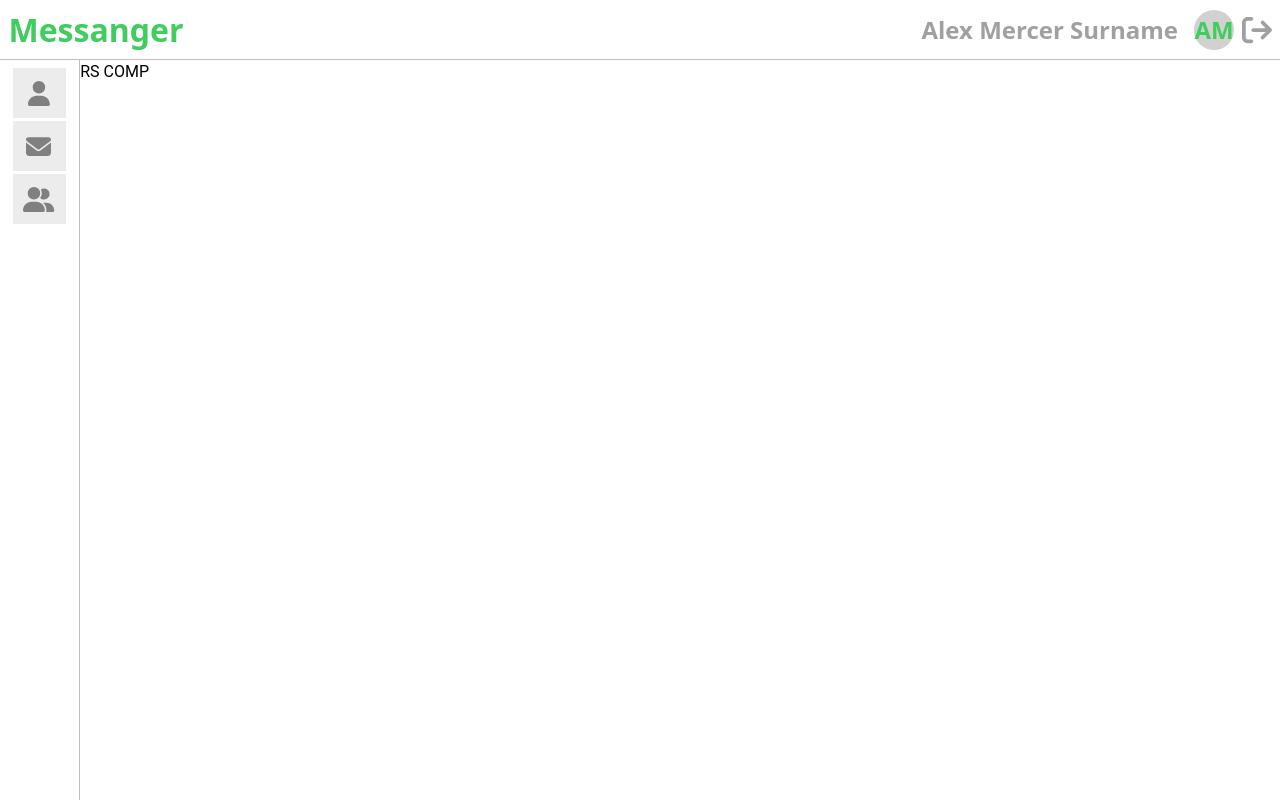
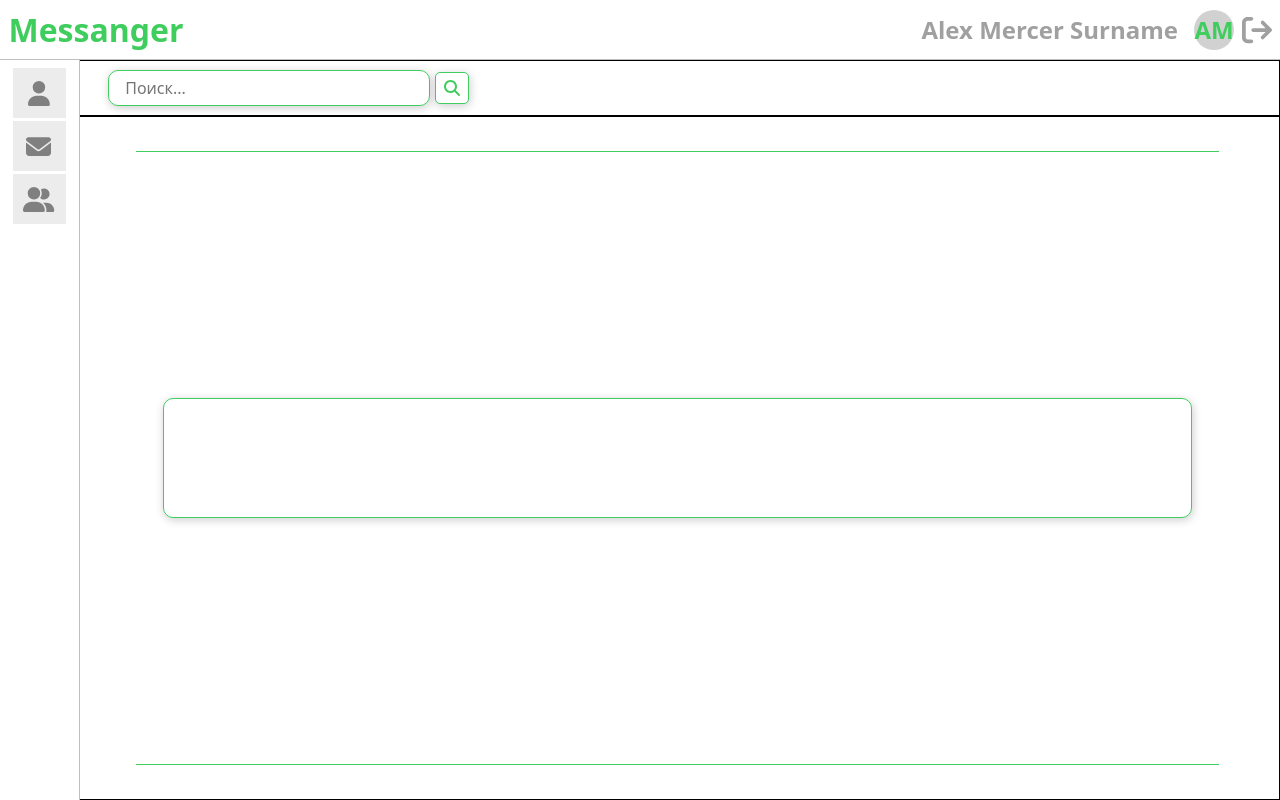
Before and after one commit to Irina40ina/Messender, a Vue app: page /main/users in a window 1280 px wide. Built offline with nearby package versions, Linux system fonts and the light colour scheme.

Commit message:
lesson dev

```diff
--- a/package.json
+++ b/package.json
@@ -17,6 +17,7 @@
     "gsap": "^3.12.5",
     "inputmask": "^5.0.9",
     "maska": "^2.1.11",
+    "moment": "^2.30.1",
     "pinia": "^2.1.7",
     "register-service-worker": "^1.7.2",
     "socket.io-client": "^4.7.5",
--- a/src/App.vue
+++ b/src/App.vue
@@ -14,7 +14,7 @@
   --primary-fg: rgb(63, 205, 94);
   --color-bg-main: rgb(255, 255, 255);
   --color-bg-input: rgb(240, 240, 240);
-  --shadow: 1px 2px 10px rgba(0, 0, 0, 0.262);
+  --shadow: 1px 2px 10px rgba(0, 0, 0, 0.2);
   --border: 1px solid rgba(128, 128, 128, 0.5);
   --nav-item-color-bg: rgba(128, 128, 128, 0.15);
   --font: system-ui, -apple-system, BlinkMacSystemFont, 'Segoe UI', Roboto, Oxygen, Ubuntu, Cantarell, 'Open Sans', 'Helvetica Neue', sans-serif;
--- a/src/api/profileApi.js
+++ b/src/api/profileApi.js
@@ -9,7 +9,7 @@ export async function getProfile() {
         const response = await axios.get(hostName + '/profile/me', {
             headers: headersUrl,
         });
-        console.log(response);
+        return response.data.data;
     } catch(err) {
         console.error(`api/profileApi: getProfile => ${err}`);
     }
@@ -27,7 +27,7 @@ export async function multipleProfileUpdate() {
         }, {
             headers: headersJSON,
         });
-        console.log(response);
+        return response.data.data;
     } catch(err) {
         console.error(`api/profileApi: multipleProfileUpdate => ${err}`);
     }
@@ -43,7 +43,7 @@ export async function singleProfileUpdate() {
         }, {
             headers: headersJSON,
         });
-        console.log(response);
+        return response.data.data;
     } catch(err) {
         console.error(`api/profileApi: singleProfileUpdate => ${err}`);
     }
--- a/src/components/mainView/profile/profileComp.vue
+++ b/src/components/mainView/profile/profileComp.vue
@@ -9,6 +9,7 @@
             </header>
             <main class="profile__info">
 
+                <!-- Birth At picker -->
                 <primaryDialogComp
                 :is-show="isShowDateTimePicker"
                 @close="isShowDateTimePicker = false"
@@ -16,6 +17,16 @@
                     <dateTimePickerComp
                     @select-date-time="(data) => selectDateTime(data)"
                      />
+                </primaryDialogComp>
+
+                <!-- Delete Profile Dialog -->
+                <primaryDialogComp
+                :is-show="isShowDeleteDialogWindow"
+                @close="isShowDeleteDialogWindow = false"
+                >
+                    <deleteDialogWindowComp
+                    @close="isShowDeleteDialogWindow = false"
+                />
                 </primaryDialogComp>
 
                 <!-- БЛОК Учетных данных пользователя -->
@@ -70,22 +81,15 @@
                     <!-- BIRTH AT -->
                     <itemChunkComp
                     @open-date-time-picker="isShowDateTimePicker = true"
-                    :item="{ id: 'birth-at', key: 'Дата рождения', value: store.profileData.birthAt }"
+                    :item="{ id: 'birth-at', key: 'Дата рождения', value: store.replaceDateTimeSrting(store.profileData.birthAt) }"
                     />
 
                     <!-- CREATED AT -->
                     <itemChunkComp
-                    :item="{ id: 'created-at', key: 'Дата создания аккаунта', value: store.profileData.createdAt }"
+                    :item="{ id: 'created-at', key: 'Дата создания аккаунта', value: store.replaceDateTimeSrting(store.profileData.createdAt) }"
                     />
                 </div>
-                <primaryDialogComp
-                :is-show="isShowDeleteDialogWindow"
-                @close="isShowDeleteDialogWindow = false"
-                >
-                <deleteDialogWindowComp
-                @close="isShowDeleteDialogWindow = false"
-                />
-                </primaryDialogComp>
+
                 <div class="profile__actions">
                     <button class="profile__action-btn save-changed"
                     v-show="changeData.isChanged"
@@ -171,13 +175,9 @@ export default {
             this.changeData.countFields = countFields;
         }, { deep: true })
     },
-    mounted() {
-        {
-
-            const response = getProfile();
-            console.log(response);
-
-        }
+    async mounted() {
+        const response = await getProfile();
+        this.store.profileData = response;
     }
 }
 </script>
--- a/src/components/mainView/users/usersComp.vue
+++ b/src/components/mainView/users/usersComp.vue
@@ -1,6 +1,32 @@
 <template>
     <div class="users-container">
-        USERS COMP
+        <!-- HEADER -->
+        <header class="users-header">
+            <div class="input-panel">
+                <input
+                class="search-input"
+                type="text"
+                placeholder="Поиск..."
+                >
+                <button class="search-btn">
+                    <font-awesome-icon style="color: var(--primary-fg)" :icon="['fas', 'magnifying-glass']" />
+                </button>
+            </div>
+            <div class="actions-panel"
+            v-if="false"
+            >
+                <button></button>
+            </div>
+        </header>
+
+        <!-- MAIN -->
+        <main class="users-main">
+            <div class="users-wrapper">
+                <div class="users-item">
+
+                </div>
+            </div>
+        </main>
     </div>
 </template>
 
@@ -11,5 +37,92 @@ export default {
 </script>
 
 <style scoped>
+    .users-container {
+        width: 100%;
+        height: 100%;
+        display: flex;
+        flex-direction: column;
+        align-items: stretch;
+        justify-content: flex-start;
+        font-family: var(--font);
+        padding: 0 0 0 1.5rem;
+    }
+    .users-header {
+        height: 60px;
+        border: 1px solid black;
+        display: flex;
+        align-items: center;
+    }
 
+    /* INPUT PANEL */
+    .input-panel {
+        height: max-content;
+        display: flex;
+        align-items: center;
+        justify-content: center;
+        /* flex-grow: 1; */
+        margin: 0 auto 0 2rem;
+        width: 30%;
+    }
+    .search-input {
+        width: 90%;
+        padding: .3rem 1rem;
+        outline: rgba(0,0,0,0);
+        border: 1px solid var(--primary-fg);
+        border-radius: 10px;
+        margin-right: 0.3rem;
+        box-shadow: var(--shadow);
+    }
+    .search-btn {
+        border-radius: 5px;
+        border: 1px solid var(--primary-fg);
+        outline: rgba(0,0,0,0);
+        padding: .2rem 0.5rem;
+        transition: all 0.3s ease;
+        background-color: #fff;
+        box-shadow: var(--shadow);
+    }
+    .search-btn:hover {
+        background-color: #e6e6e6;
+        transition: all .3s ease;
+    }
+    .search-btn:active {
+        transition: all .3s ease;
+        box-shadow: none;
+    }
+
+    /* ACTIONS PANEL */
+    .actions-panel {
+        height: max-content;
+        display: flex;
+        align-items: center;
+        flex-grow: 2;
+        border: 1px solid black;
+    }
+
+    .users-main {
+        height: 100%;
+        border: 1px solid black;
+        display: flex;
+        align-items: center;
+        justify-content: center;
+    }
+    .users-wrapper {
+        width: 90%;
+        height: 90%;
+        border-top: 1px solid var(--primary-fg);
+        border-bottom: 1px solid var(--primary-fg);
+        overflow: auto;
+        display: flex;
+        flex-direction: column;
+        align-items: center;
+        justify-content: center;
+    }
+    .users-item {
+        width: 95%;
+        height: 120px;
+        border: 1px solid var(--primary-fg);
+        border-radius: 10px;
+        box-shadow: var(--shadow);
+    }
 </style>
--- a/src/main.js
+++ b/src/main.js
@@ -10,10 +10,10 @@ import { vMaska } from "maska";
 
 // ICON AWESOME
 import { library } from '@fortawesome/fontawesome-svg-core';
-import { faUser, faUserGroup, faEnvelope, faPenToSquare, faArrowRightFromBracket, faXmark, faRotateLeft, faCheck, faFloppyDisk, faTrash } from '@fortawesome/free-solid-svg-icons';
+import { faUser, faUserGroup, faEnvelope, faPenToSquare, faArrowRightFromBracket, faXmark, faRotateLeft, faCheck, faFloppyDisk, faTrash, faMagnifyingGlass } from '@fortawesome/free-solid-svg-icons';
 import { FontAwesomeIcon } from '@fortawesome/vue-fontawesome';
 
-library.add(faUser, faUserGroup, faEnvelope, faPenToSquare, faArrowRightFromBracket, faXmark, faRotateLeft, faCheck, faFloppyDisk, faTrash );
+library.add(faUser, faUserGroup, faEnvelope, faPenToSquare, faArrowRightFromBracket, faXmark, faRotateLeft, faCheck, faFloppyDisk, faTrash, faMagnifyingGlass );
 
 const app = createApp(App);
 const pinia = createPinia();
--- /dev/null
+++ b/src/plugins/momentPlugin.js
@@ -0,0 +1,5 @@
+import moment from 'moment';
+
+moment.locale('ru-RU');
+
+export default moment;
--- a/src/store/mainStore.js
+++ b/src/store/mainStore.js
@@ -1,5 +1,6 @@
 import { defineStore } from "pinia";
-import { getProfile } from '@/api/profileApi';
+import { getProfile } from "@/api/profileApi";
+import moment from '@/plugins/momentPlugin';
 
 export const useMainStore = defineStore("useMainStore", {
   state: () => {
@@ -49,15 +50,23 @@ export const useMainStore = defineStore("useMainStore", {
       return filteredObj;
     },
     resetPhoneNumberMask(number) {
-        let sourceNumber = number.split('');
+        let sourceNumber = number.split("");
         let readyValue = [];
-        let excludedChars = '+()- '
+        let excludedChars = "+()- ";
         sourceNumber.forEach((char) => {
             if (!excludedChars.includes(char)) {
-                readyValue.push(char);
+            readyValue.push(char);
             }
-        })
-        return readyValue.join('').slice(1);
+        });
+        return readyValue.join("").slice(1);
+    },
+    replaceDateTimeSrting(dateTime, template, utcOffset) {
+      if(utcOffset) {
+        return moment(dateTime).utcOffset(utcOffset).format(template ?? 'HH:mm:ss / ll');
+      } else {
+        return moment(dateTime).utcOffset('+03:00').format(template ?? 'HH:mm:ss / ll');
+      }
     }
+
   },
 });
```
Also changed, not shown: 1 other file (tests, documents, lock files or other folders).
